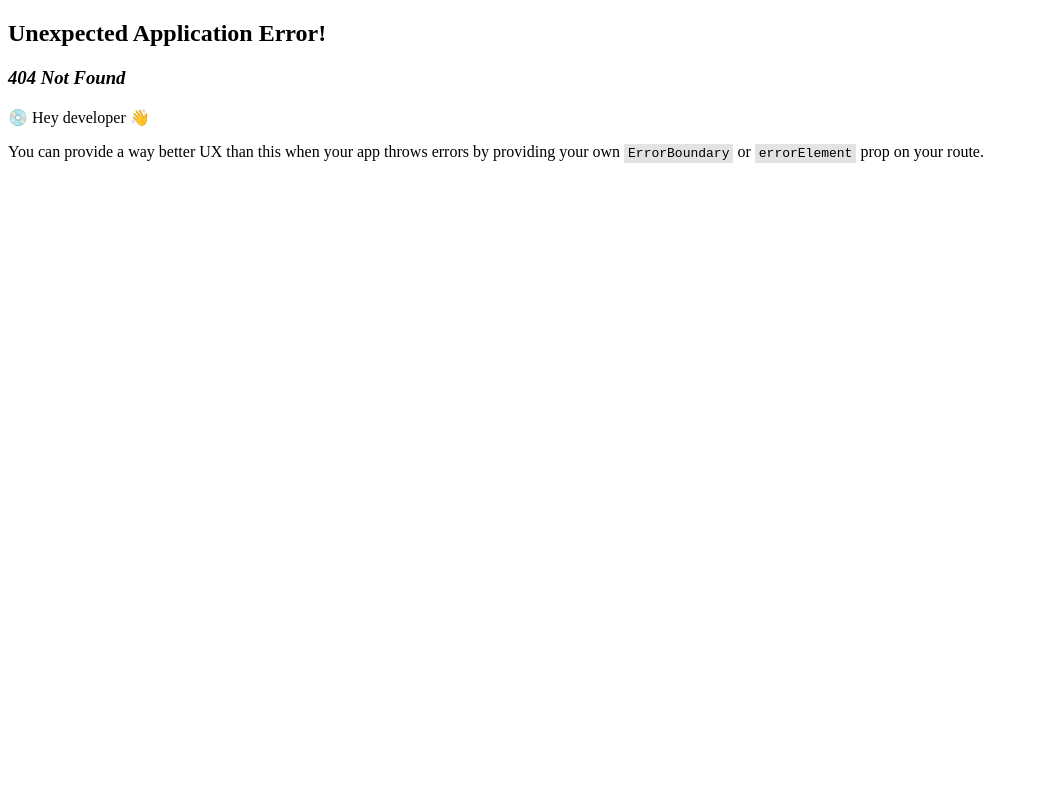
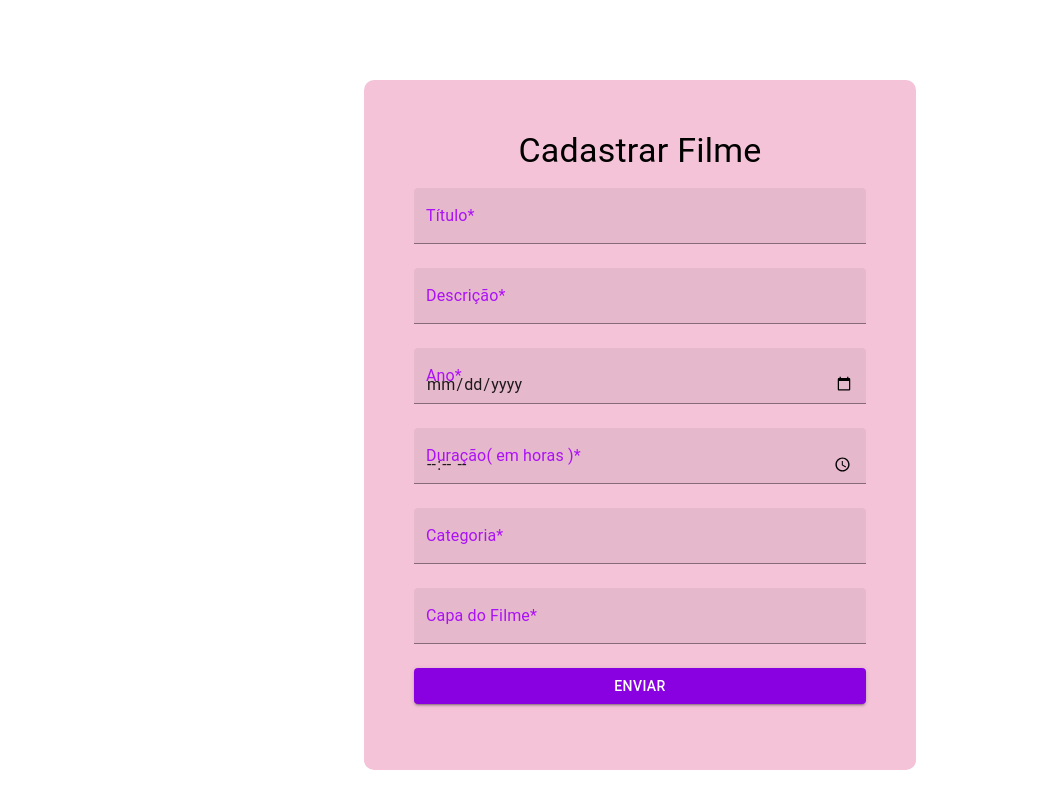
Before and after one commit to jujubusch/Catalogo-Virtual, a React (Create React App) app: page /filmes in a window 1280 px wide. Before the commit this address had no page. Shown: the whole page, without its empty margins (0-1039 px from the left). Built offline with nearby package versions, Linux system fonts and the light colour scheme.

Commit message:
Finalização de Cadastro de Filmes

```diff
--- /dev/null
+++ b/src/Cadastro.jsx
@@ -0,0 +1,125 @@
+import { Alert, Button, Box, Container, TextField, Typography } from '@mui/material'
+import React from 'react'
+import { useState, useEffect } from 'react';
+
+function Cadastro() {
+
+    const [ nome, setNome ] = useState( "" );
+    const [ email, setEmail ] = useState( "" );
+    const [ senha, setSenha ] = useState( "" );
+    const [ telefone, setTelefone ] = useState( "" );
+    const [ cpf, setCpf ] = useState( "" );
+    const [ erro, setErro ] = useState( false );
+    const [ cadastro, setCadastro ] = useState( false );
+
+    function Cadastrar( evento ) {
+
+        evento.preventDefault();
+        fetch( "http://10.139.75.32:8080/users", {
+        method:"POST",
+        headers: {
+            'Content-Type': 'application/json'
+        },
+        body: JSON.stringify(
+            {
+                nome: nome,
+                email: email,
+                senha: senha,
+                cpf: cpf,
+                telefone: telefone
+
+            }
+        )
+    } )
+    .then( (resposta) => resposta.json() )
+    .then( (json) => {
+
+        if( json.cpf ) {
+            setCadastro( true );
+            setErro( false )
+        } else {
+            setErro( true );
+            setCadastro( false );
+        }
+
+    } )
+    .catch( ( erro ) => { setErro( true ) } )
+
+    }
+
+    useEffect( () => {
+
+        setNome( "" );
+        setEmail( "" );
+        setSenha( "" );
+        setTelefone( "" );
+        setCpf( "" );
+        setCadastro( false );
+
+    }, [ cadastro ] );
+
+    return (
+        <Container component="section" maxWidth="sm">
+            <Box sx={{
+                mt: 10,
+                backgroundColor: "#F4C3D8",
+                padding: "50px",
+                borderRadius: "10px",
+                display: "flex",
+                flexDirection: "column",
+                alignItems: "center"
+        }}>
+            <Typography component="h1" variant='h4'>Cadastrar</Typography>
+
+            { erro && ( <Alert severity="warning" sx={{ mt: 2, mb: 2 }} >Desculpe tente novamente</Alert> ) }
+            { cadastro && ( <Alert severity="success" sx={{ mt: 2, mb: 2 }} >Obrigada por se cadastrar</Alert> ) }
+
+            <Box component="form" onSubmit={Cadastrar}>
+                <TextField
+                type="text"
+                label="Nome*"
+                variant="filled"
+                margin="normal"
+                value={nome}
+                onChange={ (e) => setNome( e.target.value ) }
+                fullWidth/>
+                <TextField
+                type="Email"
+                label="Email*"
+                variant="filled"
+                margin="normal"
+                value={email}
+                onChange={ (e) => setEmail( e.target.value ) }
+                fullWidth/>
+                <TextField
+                type="password"
+                label="Senha*"
+                variant="filled"
+                margin="normal"
+                value={senha}
+                onChange={ (e) => setSenha( e.target.value ) }
+                fullWidth/>
+                <TextField
+                type="tel"
+                label="Telefone*"
+                variant="filled"
+                margin="normal"
+                value={telefone}
+                onChange={ (e) => setTelefone( e.target.value ) }
+                fullWidth/>
+                <TextField
+                type="number"
+                label="CPF*"
+                variant="filled"
+                margin="normal"
+                value={cpf}
+                onChange={ (e) => setCpf( e.target.value ) }
+                fullWidth/>
+                <Button type="submit" variant="contained" fullWidth sx={ { mt: 2, mb: 2 } }>Cadastrar</Button>
+            </Box>
+        </Box>
+        </Container>
+  )
+}
+
+export default Cadastro;
--- /dev/null
+++ b/src/Filmes.jsx
@@ -0,0 +1,139 @@
+import { Alert, Box, Button, Container, TextField, Typography } from '@mui/material'
+import React from 'react'
+import { useState, useEffect } from 'react';
+
+function Filmes() {
+
+    const [ titulo, setTitulo ] = useState( "" );
+    const [ descricao, setDescricao ] = useState( "" );
+    const [ ano, setAno ] = useState( "" );
+    const [ duracao, setDuracao ] = useState( "" );
+    const [ categoria, setCategoria ] = useState( "" );
+    const [ imagem, setImagem ] = useState( "" );
+    const [ erro, setErro ] = useState( false );
+    const [ cadastrofilmes, setCadastroFilmes ] = useState( false );
+
+    function CadastrarFilmes( evento ) {
+
+        evento.preventDefault();
+        fetch( "http://10.139.75.32:8080/filmes", {
+        method:"POST",
+        headers: {
+            'Content-Type': 'application/json'
+        },
+        body: JSON.stringify(
+            {
+                titulo: titulo,
+                descricao: descricao,
+                ano: ano,
+                duracao: duracao,
+                categoria: categoria,
+                imagem: imagem
+
+            }
+        )
+    } )
+    .then( (resposta) => resposta.json() )
+    .then( (json) => {
+
+        if( json.filme ) {
+            setCadastroFilmes( true );
+            setErro( false )
+        } else {
+            setErro( true );
+            setCadastroFilmes( false );
+        }
+
+    } )
+    .catch( ( erro ) => { setErro( true ) } )
+
+    }
+
+    useEffect( () => {
+
+        setTitulo( "" );
+        setDescricao( "" );
+        setAno( "" );
+        setDuracao( "" );
+        setCategoria( "" );
+        setImagem( "" );
+        setCadastroFilmes( false );
+
+    }, [ cadastrofilmes ] );
+
+  return (
+   <Container component="section" maxWidth="sm">
+        <Box sx={{
+            mt: 10,
+            backgroundColor: "#F4C3D8",
+            padding: "50px",
+            borderRadius: "10px",
+            display: "flex",
+            flexDirection: "column",
+            alignItems: "center"
+    }}>
+        <Typography component="h1" variant='h4'>Cadastrar Filme</Typography>
+
+        { erro && ( <Alert severity="warning" sx={{ mt: 2, mb: 2 }} >Desculpe tente novamente</Alert> ) }
+        { cadastrofilmes && ( <Alert severity="success" sx={{ mt: 2, mb: 2 }} >Obrigada por cadastrar o filme.</Alert> ) }
+
+        <Box component="form" onSubmit={CadastrarFilmes}>
+        <TextField
+            type="text"
+            label="Título*"
+            variant="filled"
+            margin="normal"
+            value={titulo}
+            onChange={ (e) => setTitulo( e.target.value ) }
+            fullWidth/>
+            <TextField
+            type="text"
+            label="Descrição*"
+            variant="filled"
+            margin="normal"
+            value={descricao}
+            onChange={ (e) => setDescricao( e.target.value ) }
+            fullWidth/>
+            <TextField
+            type="date"
+            label="Ano*"
+            variant="filled"
+            margin="normal"
+            value={ano}
+            onChange={ (e) => setAno( e.target.value ) }
+            fullWidth/>
+
+            <TextField
+            type="time"
+            label="Duração( em horas )*"
+            variant="filled"
+            margin="normal"
+            value={duracao}
+            onChange={ (e) => setDuracao( e.target.value ) }
+            fullWidth/>
+            <TextField
+            type="text"
+            label="Categoria*"
+            variant="filled"
+            margin="normal"
+            value={categoria}
+            onChange={ (e) => setCategoria( e.target.value ) }
+            fullWidth/>
+            <TextField
+            type="text"
+            label="Capa do Filme*"
+            variant="filled"
+            margin="normal"
+            value={imagem}
+            onChange={ (e) => setImagem( e.target.value ) }
+            fullWidth/>
+            <Button type="submit" variant="contained" fullWidth sx={ { mt: 2, mb: 2 } }>Enviar</Button>
+        </Box>
+    </Box>
+   </Container>
+
+
+  )
+}
+
+export default Filmes;
--- a/src/index.js
+++ b/src/index.js
@@ -3,6 +3,31 @@ import ReactDOM from 'react-dom/client';
 import App from "./App"
 import { createBrowserRouter, RouterProvider } from 'react-router-dom';
 import Login from "./login"
+import Cadastro from "./Cadastro"
+import { createTheme, ThemeProvider } from '@mui/material/styles';
+import Filmes from './Filmes';
+
+const theme = createTheme({
+  palette: {
+      mode: 'light',
+  primary: {
+    main: '#8A01E1',
+  },
+  secondary: {
+    main: '#f50057',
+  },
+  background: {
+    default: '#8A01E1',
+    paper: '#cafbfb',
+  },
+  text: {
+    primary: 'rgba(0,0,0,0.87)',
+    secondary: '#AB11F7',
+    disabled: '#fd0531',
+    hint: '#000000',
+  },
+  }
+});
 
 const router = createBrowserRouter([
   {
@@ -12,10 +37,20 @@ const router = createBrowserRouter([
   {
     path: "/login",
     element: <Login />
+  },
+  {
+    path: "/cadastro",
+    element: <Cadastro />
+  },
+  {
+    path: "/filmes",
+    element: <Filmes />
   }
 ]);
 
 const root = ReactDOM.createRoot(document.getElementById('root'));
 root.render(
-  <RouterProvider router={router} />
+  <ThemeProvider theme={theme}>
+    <RouterProvider router={router} />
+  </ThemeProvider>
 );
--- a/src/login.jsx
+++ b/src/login.jsx
@@ -1,30 +1,8 @@
-import { Box, Button, Checkbox, Container, FormControl, FormControlLabel, Grid, TextField, Typography } from '@mui/material'
+/* Os imports são utilizados para chamar as funções mais importantes utilizadas */
+import { Alert, Box, Button, Checkbox, Container, FormControl, FormControlLabel, Grid, TextField, Typography } from '@mui/material';
 import React from 'react'
-import { createTheme, ThemeProvider } from '@mui/material/styles';
 import { useState, useEffect } from 'react';
 import { useNavigate, json } from 'react-router-dom';
-
-const theme = createTheme({
-    palette: {
-        mode: 'light',
-    primary: {
-      main: '#ff5252',
-    },
-    secondary: {
-      main: '#f50057',
-    },
-    background: {
-      default: '#e5acff',
-      paper: '#cafbfb',
-    },
-    text: {
-      primary: 'rgba(0,0,0,0.87)',
-      secondary: '#fd0128',
-      disabled: '#fd0531',
-      hint: '#000000',
-    },
-    }
-});
 
 function Login() {
 
@@ -35,6 +13,7 @@ function Login() {
     const [ erro, setErro ] = useState( false );
     const navigate = useNavigate();
 
+/* No useEffect é utilizado para toda vez que o sistema for atualizado no sistema*/
     useEffect( () => {
 
         if( login ) {
@@ -49,7 +28,7 @@ function Login() {
 function Autenticar( evento )
 {
     evento.preventDefault();
-    fetch( "https://api.escuelajs.co/api/v1/auth/login", {
+    fetch( "http://10.139.75.32:8080/login", {
         method:"POST",
         headers: {
             'Content-Type': 'application/json'
@@ -57,17 +36,17 @@ function Autenticar( evento )
         body: JSON.stringify(
             {
                 email: email,
-                password: senha
+                senha: senha
             }
         )
     } )
     .then( (resposta) => resposta.json() )
     .then( (json) => {
 
-        if( json.statusCode === 401 ) {
+        if( json.user ) {
+            setLogin( true );
+        } else {
             setErro( true );
-        } else {
-            setLogin( true );
         }
     } )
     .catch( ( erro ) => { setErro( true ) } )
@@ -75,7 +54,6 @@ function Autenticar( evento )
 }
 
   return (
-    <ThemeProvider theme={theme}>
         <Container component="section" maxWidth="xs">
         <Box
         sx={{
@@ -89,6 +67,7 @@ function Autenticar( evento )
         }}
         >
             <Typography component="h1" variant='h4'>Entrar</Typography>
+            { erro && ( <Alert severity="warning">Revise seus dados e tente novamente</Alert> ) }
             <Box component="form" onSubmit={Autenticar}>
                 <TextField
                 type="Email"
@@ -122,7 +101,6 @@ function Autenticar( evento )
             </Box>
         </Box>
         </Container>
-    </ThemeProvider>
   )
 }
 
```
